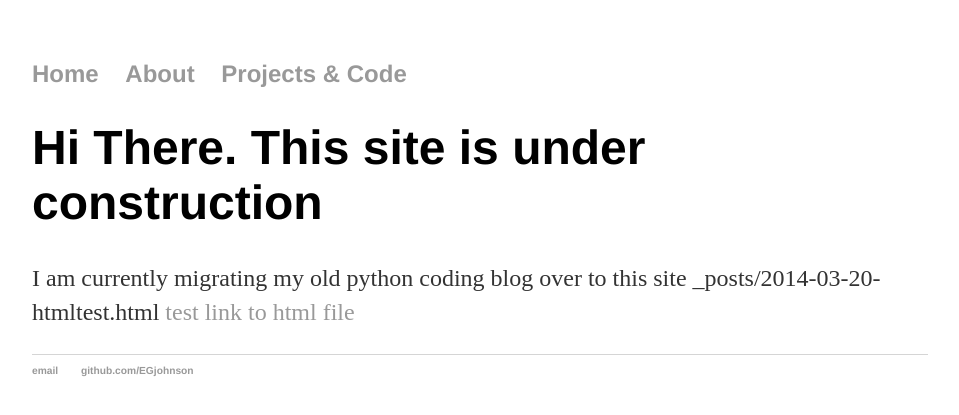
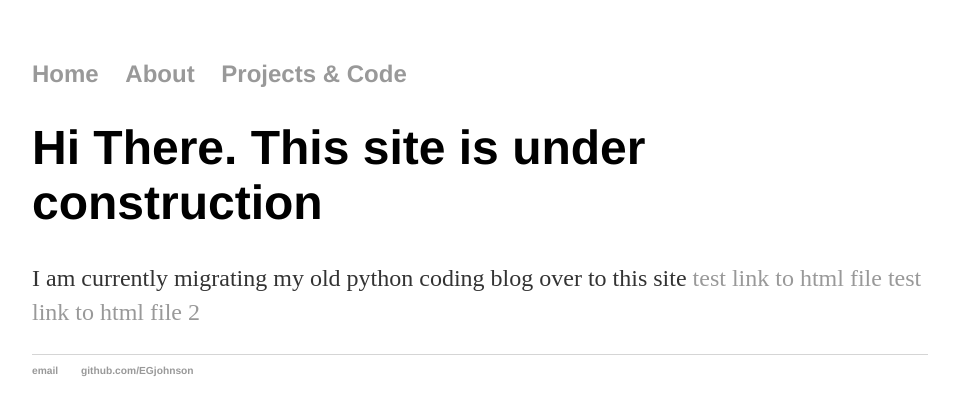
Before and after one commit to EGjohnson/EGjohnson.github.io, a Jekyll site: the page built from index.html, in a window 1280 px wide. Shown: the top 415 px of the page, without its empty margins (160-1119 px from the left). Built offline with Jekyll 4.4.1, drawn with Linux system fonts in a browser that asks for light colours.

Commit message:
html landing page link test

```diff
--- a/index.html
+++ b/index.html
@@ -5,8 +5,8 @@ title: EGJohnson
 <div class="blurb">
 	<h1>Hi There. This site is under construction</h1>
 	<p>I am currently migrating my old python coding blog over to this site
-	_posts/2014-03-20-htmltest.html
-	<a href="_posts/2014-03-20-htmltest.html>test link to html file</a>
-<a href="/_posts/2014-03-20-htmltest.html>test link to html file</a>
+	<a href="_posts/2014-03-20-htmltest.html">test link to html file</a>
+
+<a href="/_posts/2014-03-20-htmltest.html">test link to html file 2</a>
 	</a></p>
 </div><!-- /.blurb -->
```
